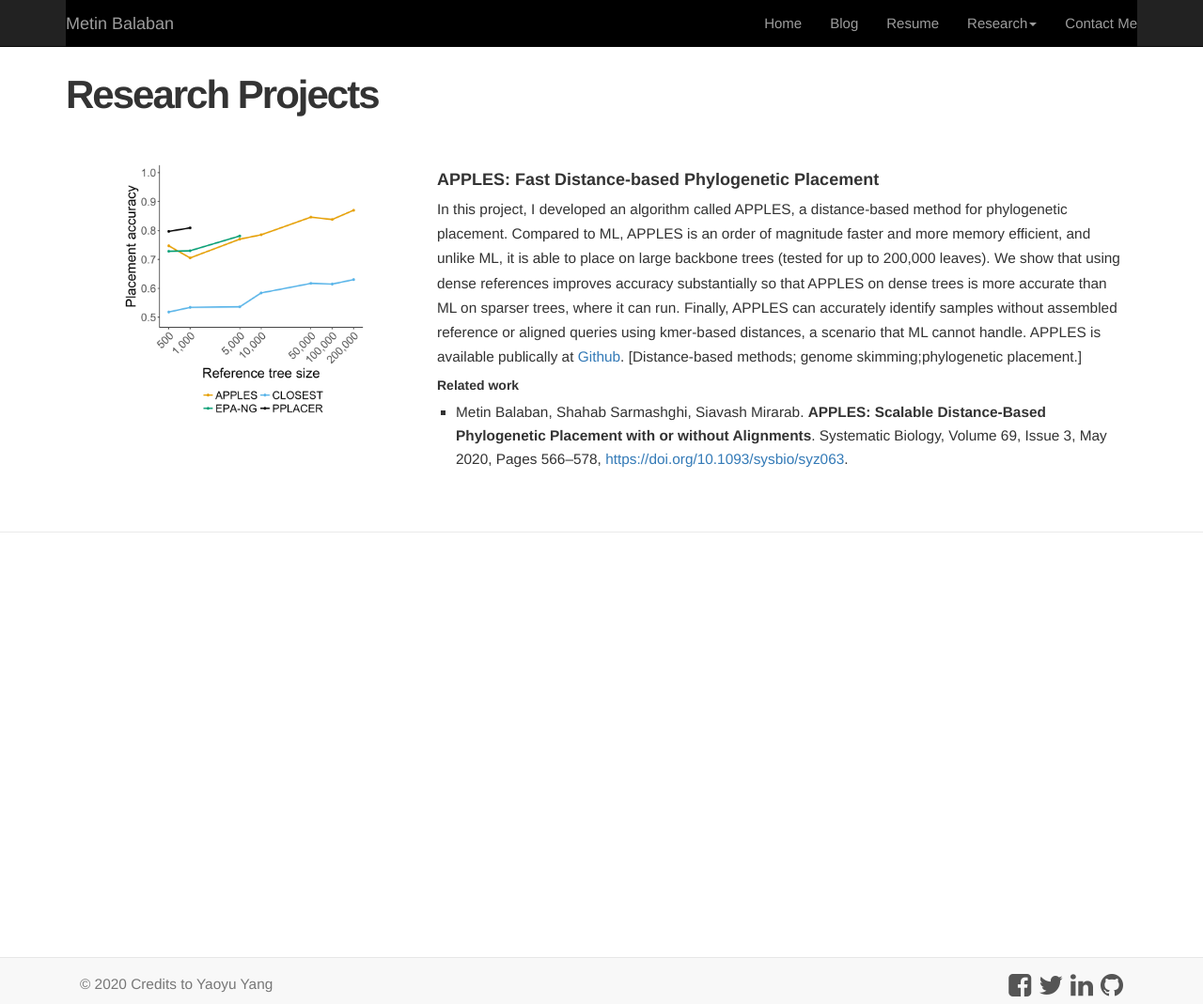
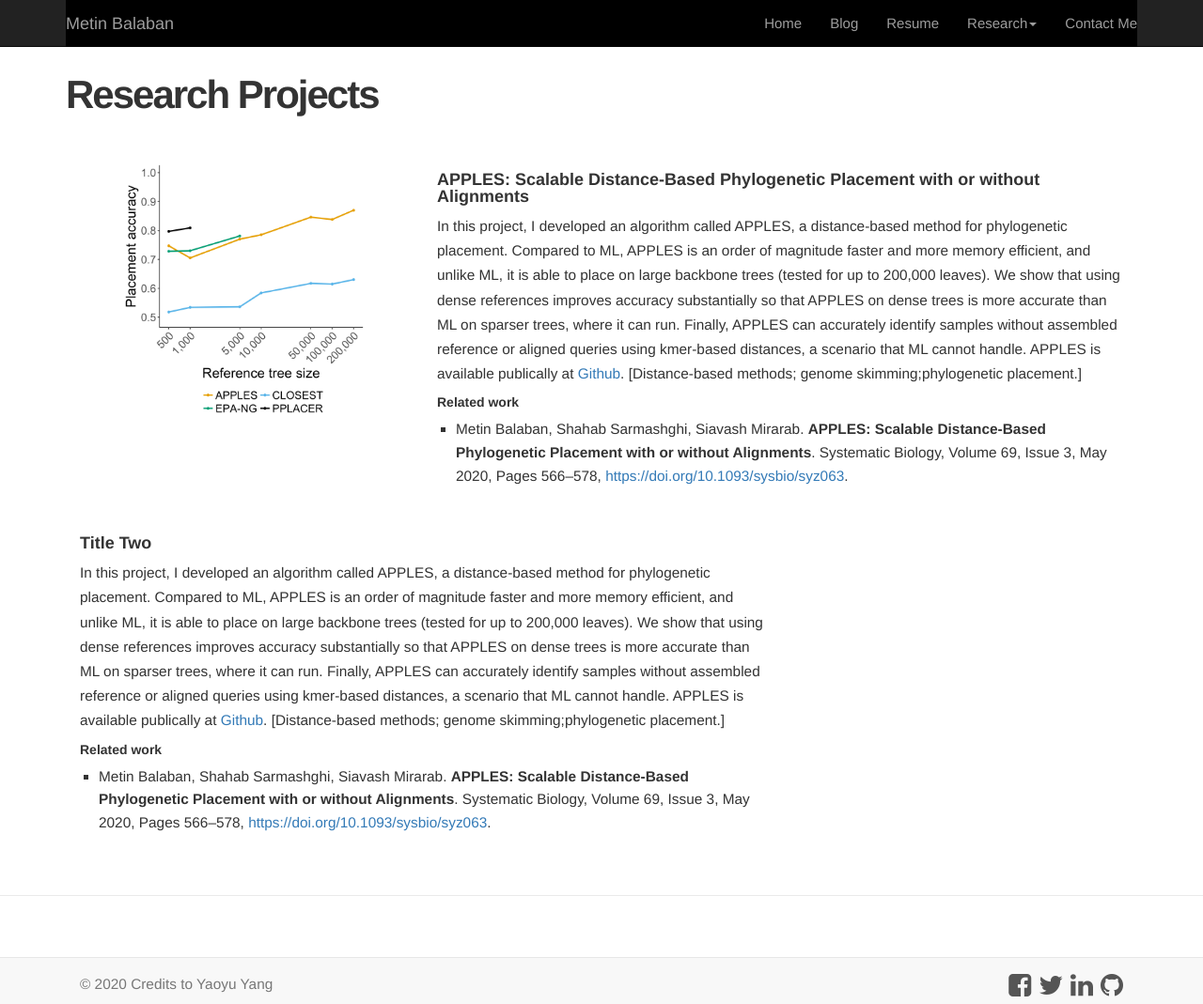
Before and after one commit to balabanmetin/balabanmetin.github.io, a Jekyll site: the page built from research/index.html, in a window 1280 px wide and 1069 px high. Shown: the whole window at 94% size. Built offline with Jekyll 4.4.1, drawn with Linux system fonts in a browser that asks for light colours; nearby versions of some CDN libraries.

Commit message:
second project

```diff
--- a/research/index.html
+++ b/research/index.html
@@ -11,7 +11,7 @@ title: Metin Balaban | Research
   </div>
 </div>
 <div class="col-md-8" style='margin-top:20px'>
-  <h4>APPLES: Fast Distance-based Phylogenetic Placement</h4>
+  <h4>APPLES: Scalable Distance-Based Phylogenetic Placement with or without Alignments</h4>
   <p> In this project, I developed an algorithm called APPLES,
   a distance-based method for phylogenetic placement. Compared to ML, APPLES is
   an order of magnitude faster and more memory efficient, and unlike ML, it is
@@ -35,6 +35,33 @@ title: Metin Balaban | Research
     </li>
   </ul>
 </div>
+
+<div class="col-md-8" style='margin-top:20px'>
+  <h4>Title Two</h4>
+  <p> In this project, I developed an algorithm called APPLES,
+  a distance-based method for phylogenetic placement. Compared to ML, APPLES is
+  an order of magnitude faster and more memory efficient, and unlike ML, it is
+  able to place on large backbone trees (tested for up to 200,000 leaves). We
+  show that using dense references improves accuracy substantially so that
+  APPLES on dense trees is more accurate than ML on sparser trees, where it can
+  run. Finally, APPLES can accurately identify samples without assembled
+  reference or aligned queries using kmer-based distances, a scenario that ML
+  cannot handle. APPLES is available publically at
+  <a href="https://github.com/balabanmetin/apples"
+  target="_blank">Github</a>.
+  [Distance-based methods; genome skimming;phylogenetic placement.]
+  </p>
+  <h5>Related work</h5>
+  <ul class='pubs'>
+    <li> Metin Balaban, Shahab Sarmashghi, Siavash Mirarab. <b>APPLES: Scalable
+        Distance-Based Phylogenetic Placement with or without Alignments</b>.
+      Systematic Biology, Volume 69, Issue 3, May 2020, Pages 566–578,
+      <a href="https://doi.org/10.1093/sysbio/syz063"
+       target="_blank">https://doi.org/10.1093/sysbio/syz063</a>.
+    </li>
+  </ul>
+</div>
+
 
 <!--
 <div class="col-md-4" style='margin-top:20px'>
```
